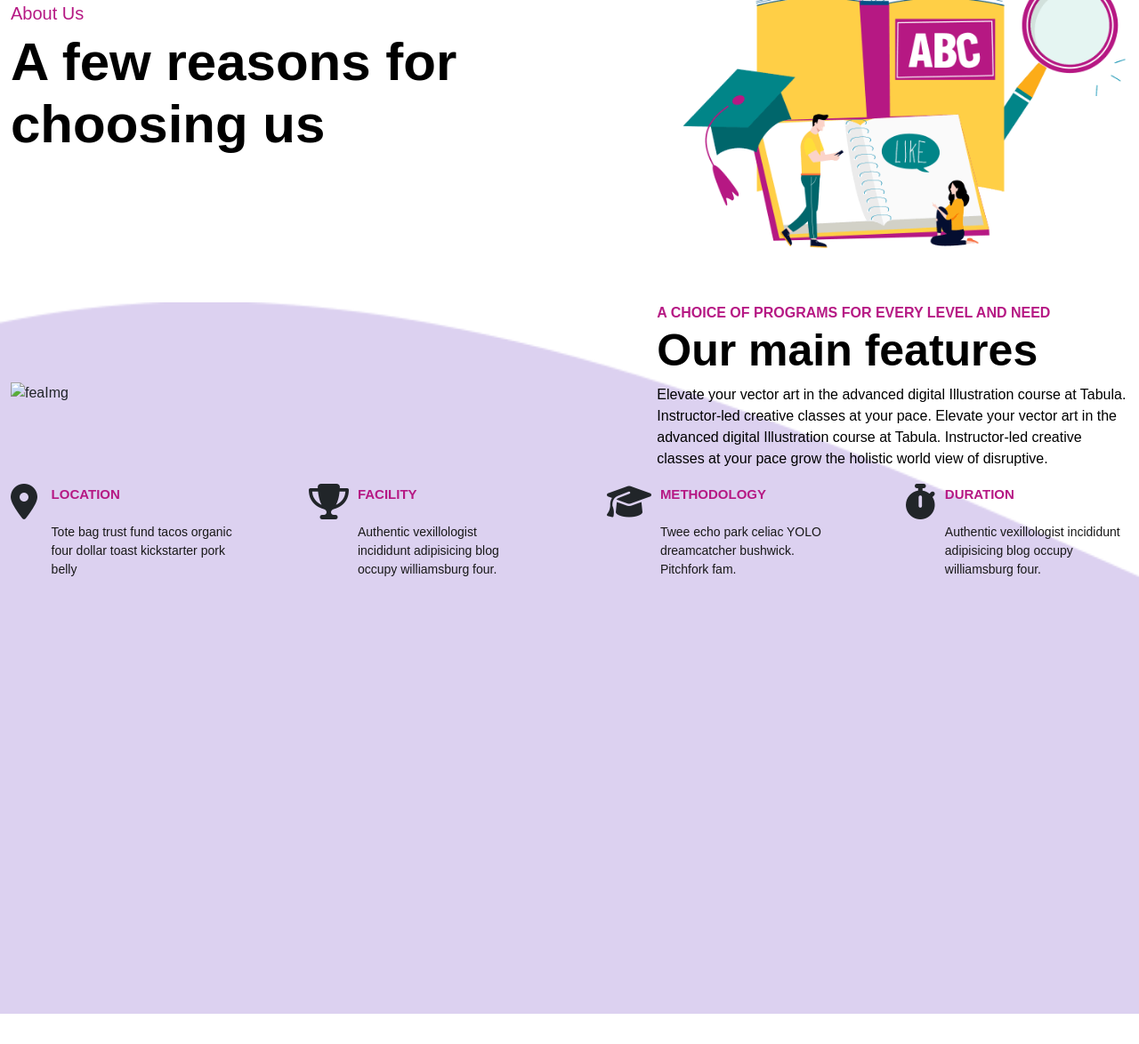
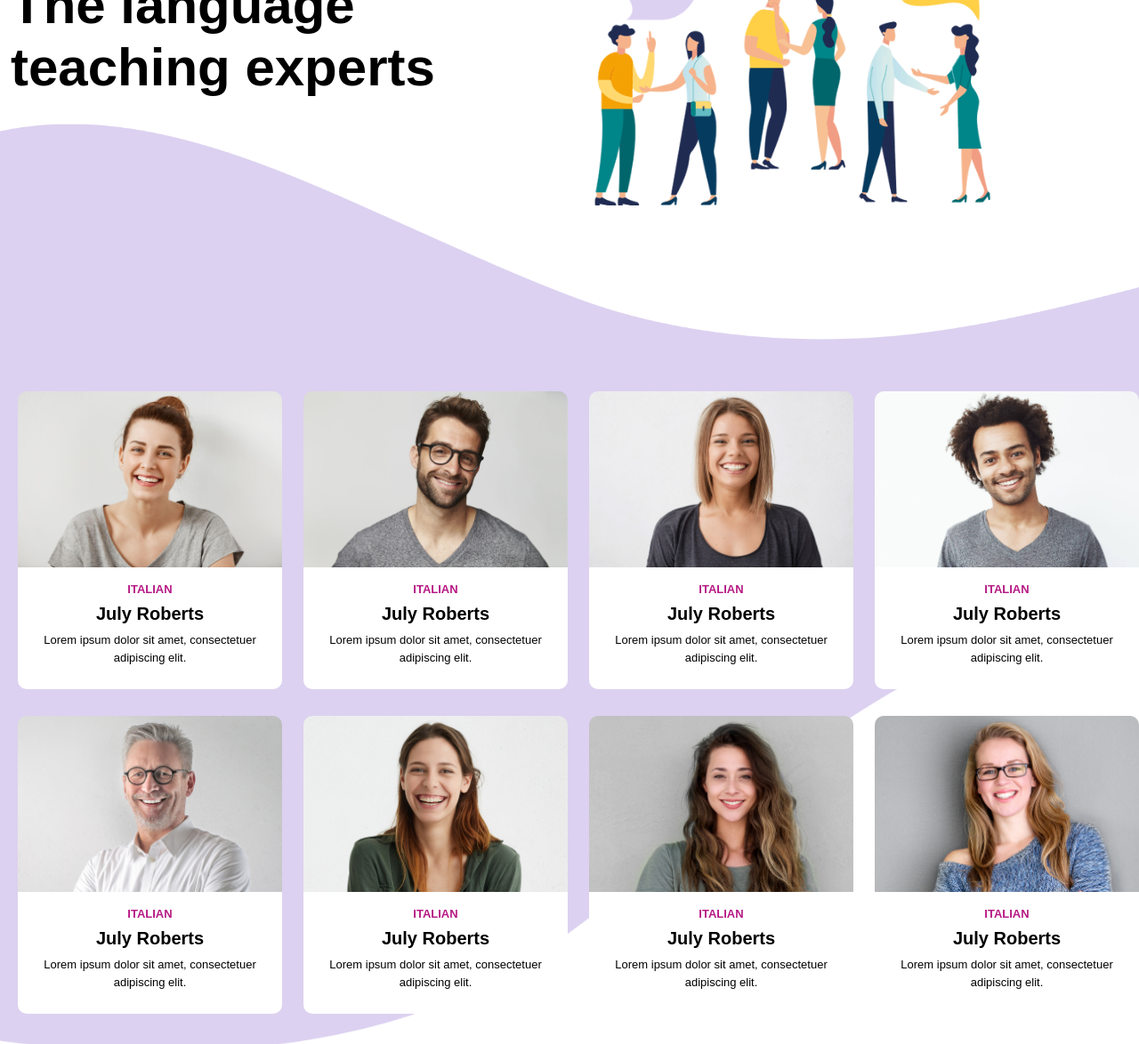
Before and after one commit to Boboboiz/SASS-TABULA, a plain HTML site: page index.htm in a window 1280 px wide. Shown: the part 362-1536 px from the top of the page at 89% size. Before the commit the page ends 1502 px from the top, so only its background shows below. Drawn offline with nearby package versions, Linux system fonts and the light colour scheme.

Commit message:
working load

```diff
--- a/index.htm
+++ b/index.htm
@@ -220,102 +220,166 @@
         <div class="container">
           <div class="about-text animate__animated animate__fadeInLeft wow">
             <h2>About Us</h2>
-            <span>A few reasons for choosing us</span>
+            <span>The language teaching experts</span>
           </div>
           <div class="about-img">
-            <img src="./images/hero_books.png" alt="aboutImg" />
+            <img src="./images/hero_team.png" alt="aboutImg" />
           </div>
         </div>
       </section>
-      <section class="main-feature">
-        </div>
+      <!-- Team -->
+      <section class="team">
+        <div class="background-top"></div>
         <div class="container">
-          <div class="fea-info">
-            <div class="fea-img">
-              <img src="./images/about_inner_01.png" alt="feaImg" />
-            </div>
-            <div class="fea-text">
-              <span>A CHOICE OF PROGRAMS FOR EVERY LEVEL AND NEED </span>
-              <h2>Our main features</h2>
-              <p>
-                Elevate your vector art in the advanced digital Illustration
-                course at Tabula. Instructor-led creative classes at your pace.
-                Elevate your vector art in the advanced digital Illustration
-                course at Tabula. Instructor-led creative classes at your pace
-                grow the holistic world view of disruptive.
-              </p>
-            </div>
-          </div>
-          <div class="fea-content">
-            <div class="fea-col">
-              <div class="fea-row">
-                <div class="fea-item">
-                  <div class="icon">
-                    <i class="fa-solid fa-location-dot"></i>
+          <div class="row">
+            <div class="col">
+              <div class="item">
+                <div class="img">
+                  <img src="./images/teacher_1.jpg" alt="1" />
                 </div>
                 <div class="text">
-                    <span>LOCATION</span>
+                  <span>ITALIAN</span>
+                  <h2>July Roberts</h2>
                   <p>
-                      Tote bag trust fund tacos organic four dollar toast
-                      kickstarter pork belly
+                    Lorem ipsum dolor sit amet, consectetuer adipiscing elit.
                   </p>
                 </div>
               </div>
             </div>
-            </div>
-            <div class="fea-col">
-              <div class="fea-row">
-                <div class="fea-item">
-                  <div class="icon">
-                    <i class="fa-solid fa-trophy"></i>
+            <div class="col">
+              <div class="item">
+                <div class="img">
+                  <img src="./images/teacher_2.jpg" alt="2" />
                 </div>
                 <div class="text">
-                    <span>FACILITY</span>
+                  <span>ITALIAN</span>
+                  <h2>July Roberts</h2>
                   <p>
-                      Authentic vexillologist incididunt adipisicing blog occupy
-                      williamsburg four.
+                    Lorem ipsum dolor sit amet, consectetuer adipiscing elit.
                   </p>
                 </div>
               </div>
             </div>
-            </div>
-            <div class="fea-col">
-              <div class="fea-row">
-                <div class="fea-item">
-                  <div class="icon">
-                    <i class="fa-solid fa-graduation-cap"></i>
+            <div class="col">
+              <div class="item">
+                <div class="img">
+                  <img src="./images/teacher_3.jpg" alt="3" />
                 </div>
                 <div class="text">
-                    <span>METHODOLOGY</span>
+                  <span>ITALIAN</span>
+                  <h2>July Roberts</h2>
                   <p>
-                      Twee echo park celiac YOLO dreamcatcher bushwick.
-                      Pitchfork fam.
+                    Lorem ipsum dolor sit amet, consectetuer adipiscing elit.
                   </p>
                 </div>
               </div>
             </div>
-            </div>
-            <div class="fea-col">
-              <div class="fea-row">
-                <div class="fea-item">
-                  <div class="icon">
-                    <i class="fa-solid fa-stopwatch"></i>
+            <div class="col">
+              <div class="item">
+                <div class="img">
+                  <img src="./images/teacher_4.jpg" alt="4" />
                 </div>
                 <div class="text">
-                    <span>DURATION</span>
+                  <span>ITALIAN</span>
+                  <h2>July Roberts</h2>
                   <p>
-                      Authentic vexillologist incididunt adipisicing blog occupy
-                      williamsburg four.
+                    Lorem ipsum dolor sit amet, consectetuer adipiscing elit.
+                  </p>
+                </div>
+              </div>
+            </div>
+            <div class="col">
+              <div class="item">
+                <div class="img">
+                  <img src="./images/teacher_5.jpg" alt="5" />
+                </div>
+                <div class="text">
+                  <span>ITALIAN</span>
+                  <h2>July Roberts</h2>
+                  <p>
+                    Lorem ipsum dolor sit amet, consectetuer adipiscing elit.
+                  </p>
+                </div>
+              </div>
+            </div>
+            <div class="col">
+              <div class="item">
+                <div class="img">
+                  <img src="./images/teacher_6.jpg" alt="6" />
+                </div>
+                <div class="text">
+                  <span>ITALIAN</span>
+                  <h2>July Roberts</h2>
+                  <p>
+                    Lorem ipsum dolor sit amet, consectetuer adipiscing elit.
+                  </p>
+                </div>
+              </div>
+            </div>
+            <div class="col">
+              <div class="item">
+                <div class="img">
+                  <img src="./images/teacher_7.jpg" alt="7" />
+                </div>
+                <div class="text">
+                  <span>ITALIAN</span>
+                  <h2>July Roberts</h2>
+                  <p>
+                    Lorem ipsum dolor sit amet, consectetuer adipiscing elit.
+                  </p>
+                </div>
+              </div>
+            </div>
+            <div class="col">
+              <div class="item">
+                <div class="img">
+                  <img src="./images/teacher_8.jpg" alt="8  " />
+                </div>
+                <div class="text">
+                  <span>ITALIAN</span>
+                  <h2>July Roberts</h2>
+                  <p>
+                    Lorem ipsum dolor sit amet, consectetuer adipiscing elit.
                   </p>
                 </div>
               </div>
             </div>
           </div>
         </div>
-        </div>
-        <div class="background-bottom"></div>
+        <div class="background-bot"></div>
       </section>
     </main>
+    <section class="submit-form">
+      <div class="container">
+        <div class="sub-img">
+          <img src="./images/conatct_inner.png" alt="submitImg" />
+        </div>
+        <div class="form-group">
+          <h2>Find Your Course</h2>
+          <form class="form">
+            <div class="name-email">
+              <i class="fa-regular fa-user"></i
+              ><input type="text" placeholder="Name" />
+              <i class="fa-regular fa-envelope"></i
+              ><input type="text" placeholder="Email" />
+            </div>
+            <div class="select-form">
+              <select>
+                <option value="">English</option>
+                <option value="">French</option>
+                <option value="">Spanish</option>
+                <option value="">German</option>
+                <option value="">Vietnamese</option>
+              </select>
+            </div>
+            <div class="textarea">
+              <textarea cols="40" rows="5"> </textarea>
+            </div>
+            <div class="btn-hover"><button>Send</button></div>
+          </form>
+        </div>
+      </div>
+    </section>
     <footer>
       <!-- place footer here -->
     </footer>
--- a/scss/index.scss
+++ b/scss/index.scss
@@ -20,12 +20,14 @@ $c1-secondary: #abb8c3;
 $c0-pink: #f78da7;
 $c1-pink: #b61984;
 $c1-dark: #181818;
+$c0-warning: #ffdc39;
 // background-color
 $bg0-primary: #2a73dd;
 $bg0-light: #fff;
 $bg1-light: #f5f9fe;
 $bg2-light: #f5f9fe;
 $bg0-pink: #b61984;
+$bg0-purple: #dcd1f0;
 // font-size
 $text-base: 16px;
 $text-2xl: 20px;
@@ -536,12 +538,12 @@ $bd-c0-primary: #2a73dd;
           background-color: $bg0-light;
           left: 50%;
           top: 50%;
-          transform: translate(-50%,-50%) scale(0,0);
+          transform: translate(-50%, -50%) scale(0, 0);
         }
         &:hover::after {
           width: 100%;
           height: 100%;
-          transform: translate(-50%,-50%) scale(1,1);
+          transform: translate(-50%, -50%) scale(1, 1);
           transition: all 0.5s;
         }
         &:hover {
@@ -592,19 +594,21 @@ $bd-c0-primary: #2a73dd;
       justify-content: space-around;
       align-items: center;
       .about-text {
+        height: 300px;
         overflow-x: hidden;
         h2 {
-          @include text($text-2xl , $fw-regular   ,$c1-pink )
+          @include text($text-2xl, $fw-bold, $c1-pink);
         }
         span {
-          @include text($text-6xl, $fw-bold ,$c0-dark );
+          @include text($text-6xl, $fw-bold, $c0-dark);
           line-height: 70px;
         }
       }
       .about-img {
+        width: 70%;
         img {
-          width: 100%;
-          height: 100%;
+          width: 80%;
+          height: 80%;
         }
       }
     }
@@ -612,63 +616,89 @@ $bd-c0-primary: #2a73dd;
 }
 
 .main {
-  .main-feature {
-    height: 800px;
+  .team {
+    margin-top: 70px;
+    position: relative;
+    background-color: $bg0-purple;
+    z-index: 1;
+    .background-top {
+      position: absolute;
       background: url(../images/Violet_top_left_wave.png);
-    background-position:left;
+      background-size: cover;
+      background-position: top left;
       background-repeat: no-repeat;
+      width: 100%;
+      height: 35%;
+      top: 0;
+      left: 0;
+      z-index: -1;
+      transform: translateY(-99%);
+    }
+    .background-bot {
+      position: absolute;
+      background: url(../images/Wave_White_bottom_right_shape_01.png);
       background-size: cover;
+      background-position: bottom right;
+      background-repeat: no-repeat;
+      width: 100%;
+      height: 70%;
+      top: 0;
+      left: 0;
+      z-index: -1;
+      transform: translateY(50%);
+    }
     .container {
-      .fea-info {
+      padding: 30px 0 20px 20px;
+      .row {
         display: grid;
-        grid-template-columns: 2fr 1.5fr;
-        align-items: center;
-        gap: 20px;
-        .fea-img {
+        grid-template-columns: 1fr 1fr 1fr 1fr;
+        .col {
+          margin-bottom: 30px;
+          height: 100%;
+          &:hover {
+            .item {
+              box-shadow: rgba(0, 0, 0, 0.24) 0px 3px 8px;
+              transition: all 0.5s;
+            }
+
+          }
+          .item {
+            border-radius: 10px;
+            .img {
+              overflow: hidden;
+              &:hover {
                 img {
-            width: 80%;
-            height: 80%;
+                  transform: scale(1.1);
+                  transition: all 0.5s;
                 }
               }
-        .fea-text {
-          span {
-            @include text($text-base, $fw-semibold,$c1-pink )
-          }
-          h2 {
-            @include text( $text-5xl,$fw-bold ,$c0-dark )
-          }
-          p {
-            @include text( $text-base,$fw-regular ,$c0-dark )
-          }
-        }
-      }
-      .fea-content {
-        display: flex;
-        justify-content: space-between;
-        .fea-col {
-          width: 20%;
-          .fea-row {
-            .fea-item {
-              display: flex;
-              justify-content: space-between;
-              .icon {
-                width: 30%;
-                margin-right: 10px;
-                i {
-                  font-size: $text-4xl;
-
+              img {
+                width: 100%;
+                height: 100%;
+                border-top-left-radius: 10px;
+                border-top-right-radius: 10px;
               }
             }
             .text {
-
+              width: 100%;
+              text-align: center;
+              background-color: $bg0-light;
+              border-bottom-left-radius: 10px;
+              border-bottom-right-radius: 10px;
+              display: flex;
+              flex-direction: column;
+              justify-content: space-around;
+              height: 50%;
+              padding: 10px 20px;
               span {
-                  @include text(15px,600 ,$c1-pink );
-
+                @include text(13px,$fw-semibold ,$c1-pink );
+                line-height: 30px;
+              }
+              h2 {
+                @include text( $text-2xl,$fw-semibold ,$c0-dark )
               }
               p {
-                  margin-top: 20px ;
-                  @include text(14px,$fw-regular ,$c1-dark );
-
+                @include text(13px,$fw-regular ,$c0-dark )
               }
             }
           }
@@ -676,15 +706,51 @@ $bd-c0-primary: #2a73dd;
       }
     }
   }
-    .background-bottom {
-      background: url(../images/Wave_White_bottom_right_shape_01.png);
-      background-repeat: no-repeat;
-      background-size: cover;
-      background-position: left ;
+}
+
+.submit-form {
+    height: 700px;
+    display: flex;
+
+    align-items: center;
+
+  .container {
+    display: flex;
+    justify-content: space-between;
+    align-items: center;
+    .sub-img {
+
+    }
+    .form-group {
+      background-color: $bg0-light;
+      box-shadow: rgba(0, 0, 0, 0.24) 0px 3px 8px;
+      padding: 30px 15px 50px 15px;
+      border-radius: 20px;
+      h2 {
+        @include text($text-4xl, $fw-semibold,$c0-dark);
+        text-align: center;
+      }
+      .form {
+        .name-email {
+          i {
+
+          }
+          input {
+
+          }
+        }
+        .select-form {
+          option {
+
+          }
+        }
+        textarea {
+
+        }
+        button {
+
         }
       }
     }
-// @keyframes dropNav {
-//   from {
-//   }
-// }
+  }
+}
```
Also changed, not shown: css/index.css, css/index.min.css, images/about_inner_02.png (added), images/speech_bubble_outline_04.png (added). Lines whose indentation alone changed are shown as unchanged.
